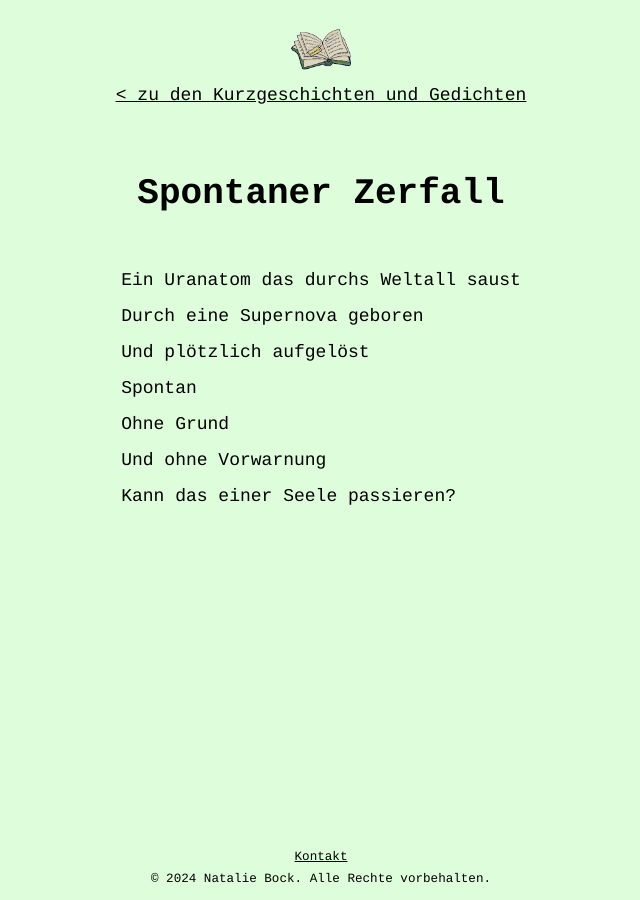
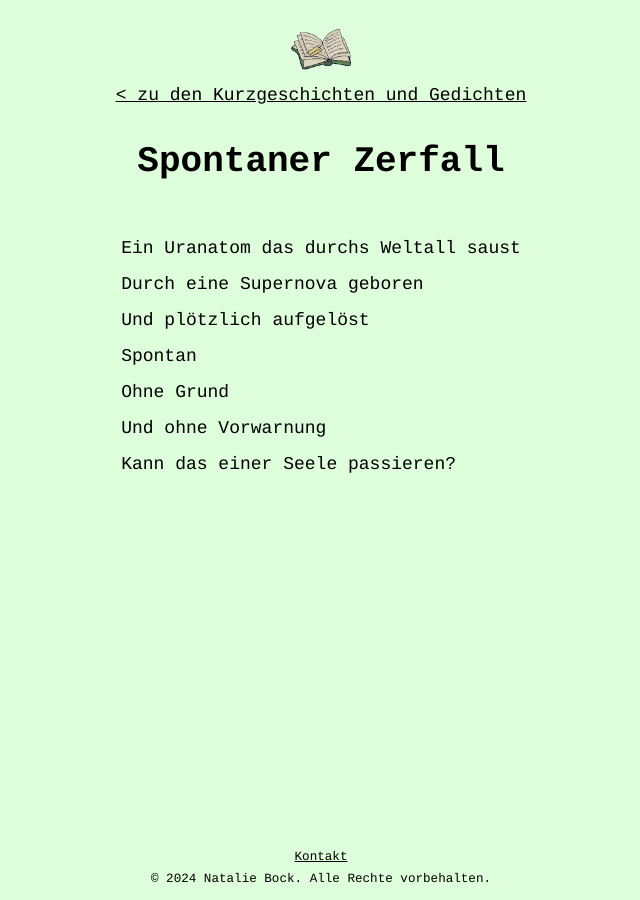
Before and after one commit to bananaboat-nat/lies-mich.com, a Jekyll site: the page built from _poems/spontaner_zerfall.markdown, in a window 1280 px wide. Shown: the whole page, without its empty margins (319-959 px from the left). Built offline with Jekyll 4.4.1, drawn with Linux system fonts in a browser that asks for light colours.

Commit message:
minor styling changes

```diff
--- a/_layouts/text.html
+++ b/_layouts/text.html
@@ -2,7 +2,7 @@
 layout: default
 ---
 
-<header style="text-align: center; margin-bottom: 2rem">
+<header>
   <a
     href="/"
     style="display: flex; align-items: center; flex-direction: column"
@@ -20,14 +20,16 @@
 
 <main role="main">
   <h1>{{ page.title }}</h1>
-  <section class="story-content" aria-label="{{ page.type }}" {% if page.type == "poetry" %}style="line-height:2;"{% endif %} >{{ content }}</section>
-
-  {% if page.small_text %}
-  <section
-    class="small-text"
-    aria-label="Zusätzliche Informationen"
-    style="margin-top: 2rem; display: flex; align-items: center; gap: 1rem"
-  >
+  {% if page.type == "poetry" %}
+  <section class="story-content" aria-label="poetry" style="line-height: 2">
+    {{ content }}
+  </section>
+  {% else %}
+  <section class="story-content" aria-label="{{ page.type }}">
+    {{ content }}
+  </section>
+  {% endif %} {% if page.small_text %}
+  <section class="small-text" aria-label="Zusätzliche Informationen">
     <div style="flex: none; width: 10%; max-width: 36px; max-height: 36px">
       {% if page.malika %}<img
         src="/assets/award-icon.svg"
```
